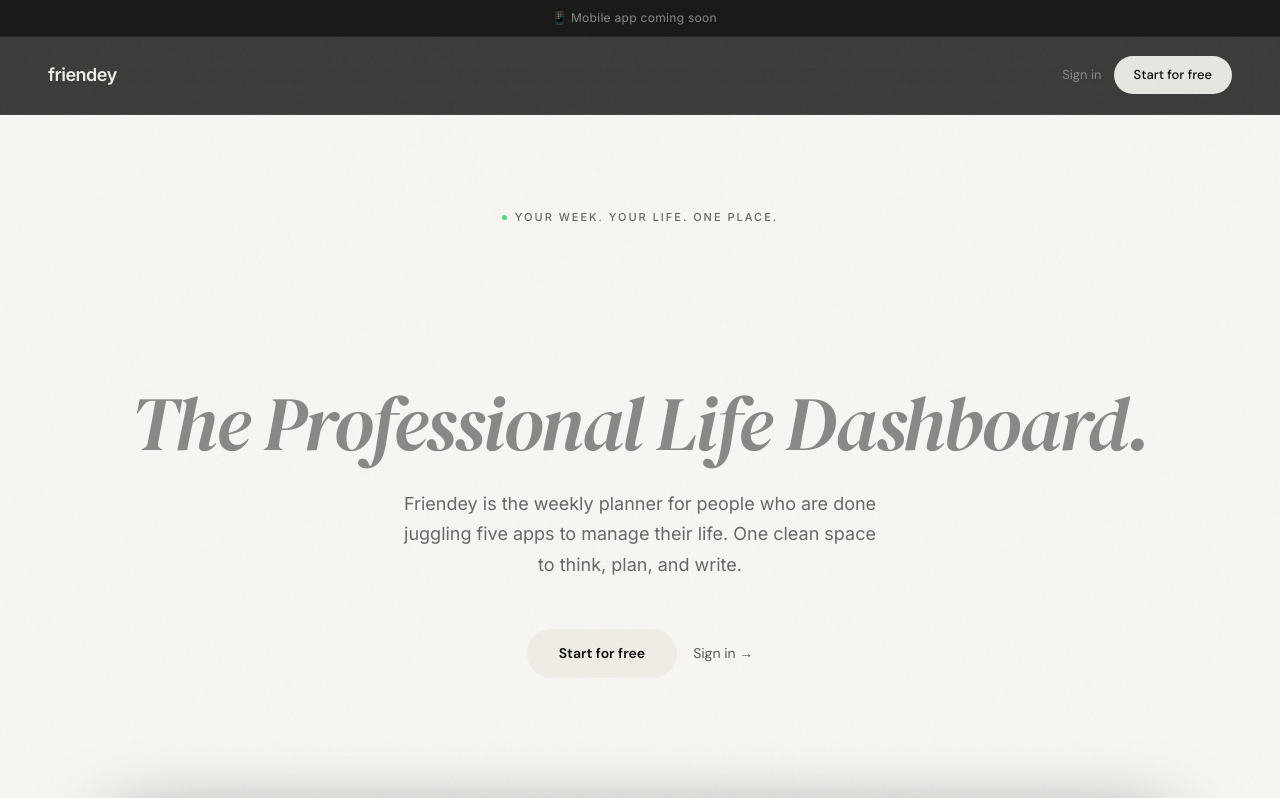
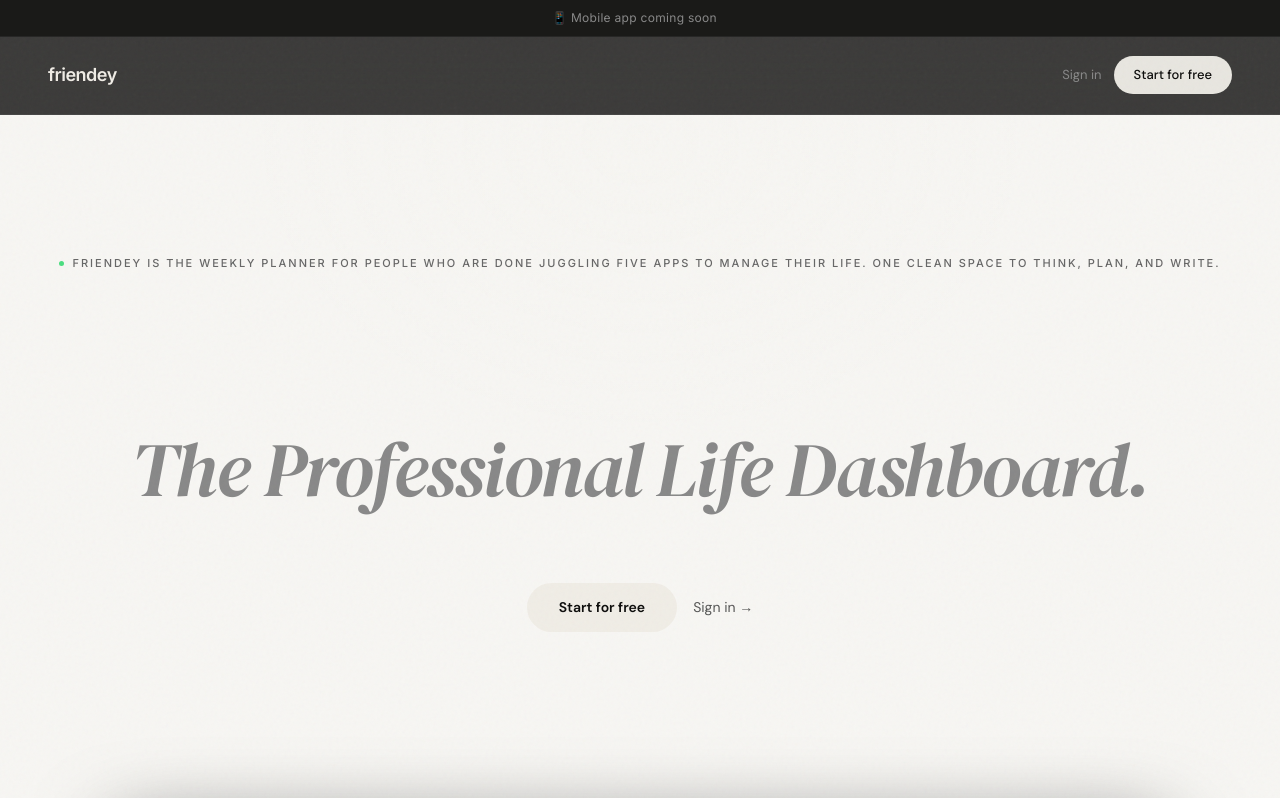
Before and after one commit to arthurrubinshteyn-byte/friendey, a Next.js app: page / in a window 1280 px wide. Shown: the top 798 px of the page. Built offline with nearby package versions, Linux system fonts and the light colour scheme.

Commit message:
Update page.tsx

```diff
--- a/app/page.tsx
+++ b/app/page.tsx
@@ -115,13 +115,12 @@
       <section className="hero">
         <div className={`hero-eyebrow${visible ? ' visible' : ''}`}>
           <span className="eyebrow-dot" />
-          Your week. Your life. One place.
+          Friendey is the weekly planner for people who are done juggling five apps to manage their life. One clean space to think, plan, and write.
         </div>
         <h1 className={`hero-headline${visible ? ' visible' : ''}`}>
           <span style={{ color: '#CDCDCD' }}></span><br /><em style={{ fontSize: '0.80em' }}>The Professional Life Dashboard.</em>
         </h1>
         <p className={`hero-sub${visible ? ' visible' : ''}`}>
-          Friendey is the weekly planner for people who are done juggling five apps to manage their life. One clean space to think, plan, and write.
         </p>
         <div className={`hero-actions${visible ? ' visible' : ''}`}>
           <button className="btn-primary" onClick={() => router.push('/login')}>Start for free</button>
```
